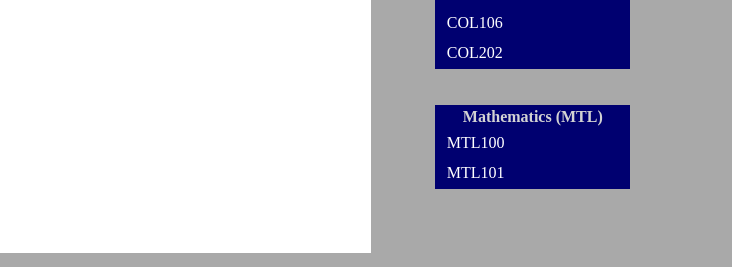
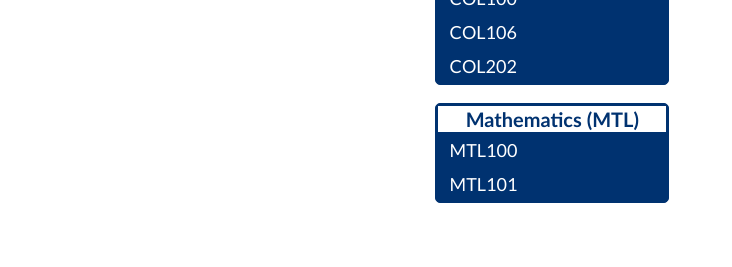
Before and after one commit to kabirtomer/studyportal, a Django app: page /studapp/ in a window 1280 px wide. Shown: the part 803-1070 px from the top of the page, without its empty margins (0-732 px from the left). Run offline with Django 3.2, Linux system fonts and the light colour scheme; data comes from the database, SQL or seed files in the repository.

Commit message:
Improved UI

```diff
--- a/StudyPortal/studapp/static/studapp/style.css
+++ b/StudyPortal/studapp/static/studapp/style.css
@@ -23,23 +23,24 @@ body{
     top:0; /* Added */
     position: fixed; /*Changed from absolute*/
 	padding: 1%;
-	background-color: rgb(0,0,112);
-
+	/*background-color: rgb(0,0,112);*/
+	background-image: url("https://s-media-cache-ak0.pinimg.com/originals/35/48/b1/3548b1574ed85867cefa7417f3154fa3.png");
 }
 .content{
 	width:71%;
     /* width: 630px; Removed*/
-    margin-left: 29% ;/* Added */
+	margin-left: 29% ;/* Added */
 	padding: 50px 5% 5% 5%;
-	background-color: rgb(169,169,169);
 }
+
 a{
     /*color: #0060B6; Removed*/
 	color: White;
-    text-decoration: none;
+	text-decoration: none;
 }
 
-a:hover
+
+.course:hover
 {
      color:#00A0C6;
      text-decoration:none;
@@ -47,26 +48,35 @@ a:hover
 }
 
 h1 {
-color: rgb(211,211,211);
-font-size: 36px;
+color: White;
+font-family: Calibri;
+font-size: 40px;
 margin: 10px;
 width: 100%;
 }
 
 table {
-width: 25%;
-background-color: rgb(0,0,112);
-/* border-radius: 5px;
-border: 1px solid rgb(0,0,112); Removed*/
+width: 30%;
+background-color: rgb(0,50,112);
+border-radius: 5px;
+border: 1px solid rgb(0,50,112);
 }
 
 td {
 padding: 5px 5%;
-color: White;
+font-family: Lato;
+font-size: 18px;
+}
+
+th{
+font-family: Calibri;
+font-size: 20px;
+background-color: White;
+margin: 5px;
 }
 
 tr{
-color: rgb(211,211,211);
+color: rgb(0,50,112);
 }
 
 select {
@@ -85,3 +95,22 @@ margin: 10px;
 font-size: 16px;
 padding: 5px;
 }
+
+h2,h3 {
+color: rgb(0,0,0);
+font-family: 'Slabo 27px', serif;
+}
+
+h2 {
+font-size: 32px;
+}
+
+h3 {
+font-size: 24px;
+width: 300px;
+}
+
+.p {
+color: Black;
+font-family: Lato;
+}
--- a/StudyPortal/studapp/templates/studapp/get_course_codes.html
+++ b/StudyPortal/studapp/templates/studapp/get_course_codes.html
@@ -5,7 +5,7 @@
 <h2>{{ department.dept }}</h2>
 <h3>Course List</h3>
 {% for course in department.course_code_set.all %}
-<a href="/studapp/view/?department={{ department.id }}&course_code={{ course.id }}">{{ course.code }}</a>
+<a href="/studapp/view/?department={{ department.id }}&course_code={{ course.id }}"><h3>{{ course.code }}</h3></a>
 <br></br>
 {% endfor %}
 {% endblock %}
--- a/StudyPortal/studapp/templates/studapp/index.html
+++ b/StudyPortal/studapp/templates/studapp/index.html
@@ -2,11 +2,12 @@
 <html>
 <head>
 	<link type="text/css" rel="stylesheet" href="{% static 'studapp/style.css' %}"/>
+	<link href="https://fonts.googleapis.com/css?family=Lato|Open+Sans|Slabo+27px" rel="stylesheet">
 	<title>{% block title %}Home{% endblock %}</title>
 </head>
 <body>
   <div class="sidebar">
-	<h1>Study Portal</h1>
+	<a href="/studapp/"><h1>Study Portal</h1></a>
 	{% block sidebar %}
 
 	<div class="input">
@@ -32,14 +33,15 @@
 	{% block content %}
 	{% for dept in departments %}
 		<table>
+			<tr>
 				<th>{{ dept.dept }}</th>
 			</tr>
 			{% for course in dept.course_code_set.all %}
 			<tr>
-				<td><a href="/studapp/view/?department={{ dept.id }}&course_code={{ course.id }}">{{ course.code }}</a></td>
+				<td><a class="course" href="/studapp/view/?department={{ dept.id }}&course_code={{ course.id }}">{{ course.code }}</a></td>
 			</tr>
 			{% endfor %}
-			<br></br>
+			<br /></table>
 	{% endfor %}
 	{% endblock %}
   </div>
```
Also changed, not shown: StudyPortal/studapp/templates/studapp/get_papers.html (+5 -5 lines), StudyPortal/studapp/static/studapp/sidebar.jpg (added), StudyPortal/studapp/templates/studapp/sidebar.png (added).
